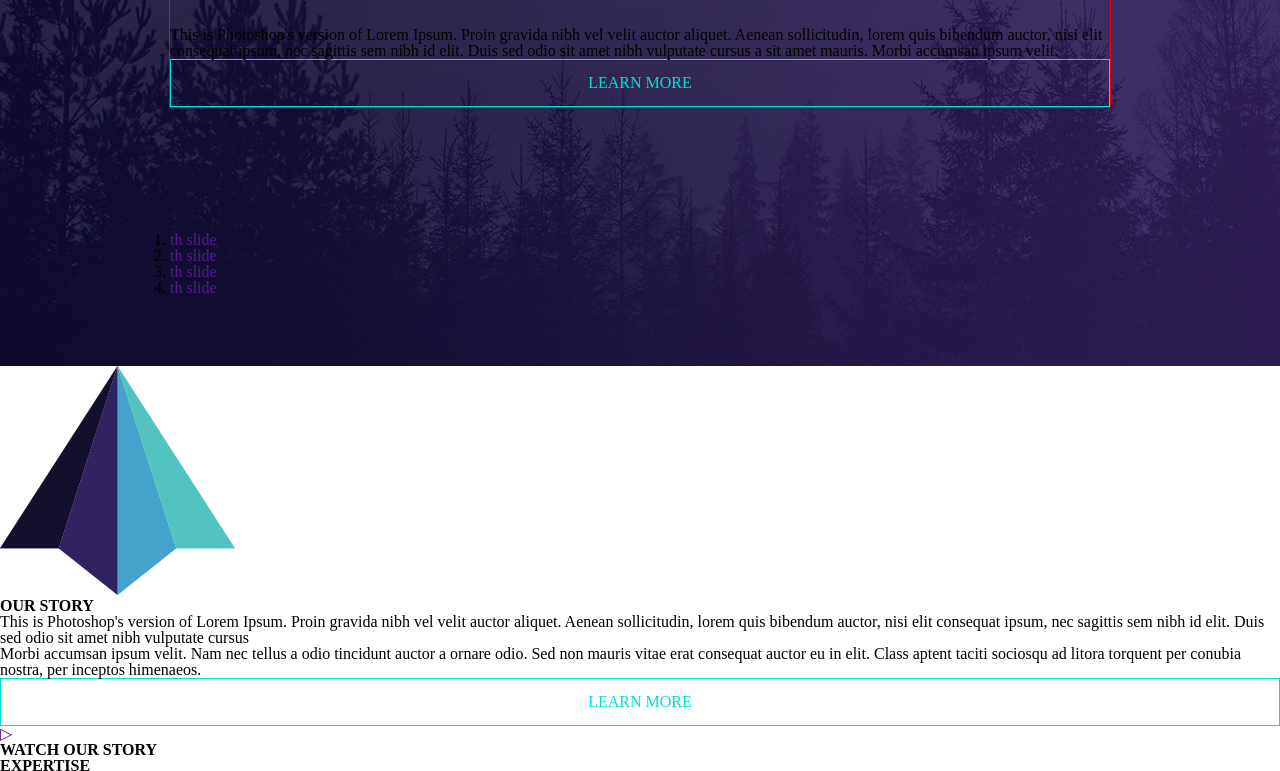
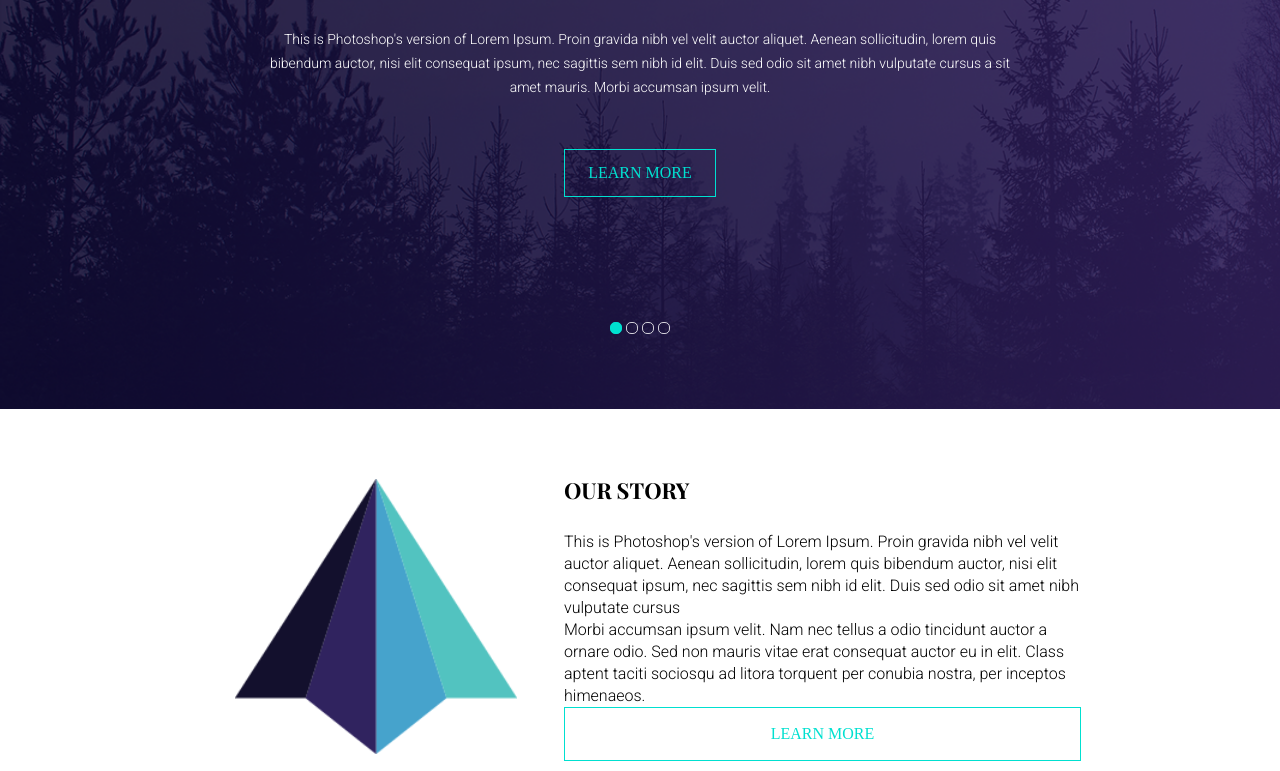
Before and after one commit to jk090909/SBS, a plain HTML site: page fin_publish/publish_1/index.html in a window 1280 px wide. Shown: the part 285-1056 px from the top of the page. Drawn offline with nearby package versions, Linux system fonts and the light colour scheme; a web font is replaced by a local one.

Commit message:
Add files via upload

```diff
--- a/fin_publish/publish_1/css/global.css
+++ b/fin_publish/publish_1/css/global.css
@@ -1,8 +1,12 @@
-header > div nav ul li a{
+header > div nav ul li a,
+header > div > ul li p,
+footer > div *,
+#about figcaption p{
     font-family: 'Roboto';
 }
-header > div > ul li h2{
-    font-family: 'PlayfairDisplay';
+header > div > ul li h2,
+#about figcaption h2{
+    font-family: 'Playfair Display';
 }
 a{
     text-decoration: none;
@@ -13,6 +17,10 @@ a{
 /* ?All using */
 
 @media screen and (min-width: 1280px){
+    #about,
+    footer > div{
+        max-width: 940px; margin: 0 auto; padding: 70px 0;
+    }
     .btn_more{
         border: 1px solid #00e0d0; color: #00e0d0; text-align: center;
         display: block; font-size: 16px; padding: 15px 1.59%;
@@ -55,7 +63,6 @@ a{
 
     header > div > ul{
         margin-bottom: 125px;
-        outline: 1px solid red;
     }
     header > div > ul li{
         padding-top: 160px; display: block;
@@ -65,5 +72,121 @@ a{
         padding-bottom: 22px; background: url('../images/bd_01.png') no-repeat center bottom;
         margin-bottom: 30px;
     }
+    header > div > ul li p{
+        color: white; font-size: 14px; font-weight: 300; line-height: 24px;
+        max-width: 775px; margin: 0 auto 50px; text-align: center;
+    }
+    header > div > ul li a.btn_more{
+        max-width: 120px; margin: 0 auto;
+    }
+    header > div > ol{
+        text-align: center;
+    }
+    header > div > ol li{
+        display: inline-block;
+    }
+    header > div > ol li a{
+        display: block; text-indent: -9999px; width: 10px; height: 10px;
+        border-radius: 5px; border: 1px solid rgba(255,255,255,0.8);
+    }
+    header > div > ol li a.active,
+    header > div > ol li a:hover{
+        background-color: #00e0d0; border-color: #00e0d0;
+    }
+    /* ? header Fin */
+
+    footer{
+        background: url('../images/bg_05.png') left top / cover no-repeat;
+    }
+    footer > div div:not(:last-of-type){
+        width: 32%; float: left; margin: 0 0 70px 2%; font-weight: 300;
+    }
+    footer > div div:first-of-type{
+        margin-left: 0;
+    }
+    footer > div div h2{
+        margin-bottom: 20px;
+    }
+    footer > div div:first-of-type h2{
+        line-height: 0;
+    }
+    footer > div div:not(:first-of-type) h2{
+        line-height: 50px; color: white; font-size: 15px; font-weight: 900;
+    }
+    footer > div div:not(:nth-of-type(3)){
+        font-size: 14px; line-height: 26px; color: white;
+    }
+    footer > div div:nth-of-type(2) address{
+        font-style: normal;
+    }
+    footer > div div:nth-of-type(2) address span{
+        display: block; padding-left: 30px;
+        background-repeat: no-repeat; background-position: left 5px;
+    }
+    footer > div div:nth-of-type(2) address a{
+        display: block; color: white;
+    }
+    footer > div div:nth-of-type(2) address span:first-of-type{
+        background-image: url('../images/bul_map.png'); margin-bottom: 25px;
+    }
+    footer > div div:nth-of-type(2) address span:last-of-type{
+        background-image: url('../images/bul_phone.png');
+    }
+    footer > div div:nth-of-type(3) input{
+        float: left; margin-bottom: 25px;
+    }
+    footer > div div:nth-of-type(3) ul{
+        clear: left;
+    }
+    footer > div div:nth-of-type(3) input[type='email']{
+        border: 1px solid rgba(255,255,255,0.5); color: rgba(255,255,255,0.75);
+        background-color: transparent; width: 70%; display: block; font-size: 14px;
+        box-sizing: border-box; line-height: 43px; padding: 0 15px;
+    }
+    /* ?background-color : transparent 투명화 text-indent: -9999px; 비둘기 코드 / 글자 없앰*/
+    footer > div div:nth-of-type(3) input[type='submit']{
+        width: 25%; margin-left: 5%; text-indent: -9999px; border: none; line-height: 43px;
+        background: url('../images/btn_send.png')no-repeat center rgba(255,255,255,0.5);
+    }
+    footer > div div:nth-of-type(3) ul li{
+        display: inline-block; width: 35px; line-height: 35px;
+    }
+    footer > div div:nth-of-type(3) ul li:not(:first-child){
+        margin-left: 5px;
+    }
+    footer > div div:nth-of-type(3) ul li a{
+        display: block; text-indent: -9999px; background-repeat: no-repeat;
+        background-size: contain;
+    }
+    footer > div div:nth-of-type(3) ul li:nth-child(1) a{
+        background-image: url('../images/ico_sns_01.png');
+    }
+    footer > div div:nth-of-type(3) ul li:nth-child(2) a{
+        background-image: url('../images/ico_sns_02.png');
+    }
+    footer > div div:nth-of-type(3) ul li:nth-child(3) a{
+        background-image: url('../images/ico_sns_03.png');
+    }
+    footer > div div:nth-of-type(3) ul li:nth-child(4) a{
+        background-image: url('../images/ico_sns_04.png');
+    }
+    footer > div div:nth-of-type(3) ul li:nth-child(5) a{
+        background-image: url('../images/ico_sns_05.png');
+    }
+    footer > div div:nth-of-type(3) ul li:nth-child(6) a{
+        background-image: url('../images/ico_sns_06.png');
+    }
+    footer > div div:last-of-type{
+        clear: left;
+    }
+    footer > div div:last-of-type a{
+        display: inline-block; color: white;
+    }
+    footer > div div:last-of-type a:not(:first-of-type){
+        margin-left: 35px;
+    }
+    footer > div div:last-of-type p{
+        float: right;
+    }
 }
 /* ?desktop */
--- a/fin_publish/publish_1/css/page.css
+++ b/fin_publish/publish_1/css/page.css
@@ -1 +1,49 @@
-!!@#
+
+@media screen and (min-width: 1280px){
+    #about::after{
+        content: ''; display: block; clear: both; visibility: hidden;
+    }
+    #about img {
+        margin-left: 65px; float: left; width: 30%;
+    }
+    #about figcaption{
+        width: 55%; margin: 0 0 0 5%; display: inline-block; line-height: 22px;
+    }
+    #about h2{
+        font-size: 22px; margin-bottom: 30px;
+    }
+    #about figcaption > p:first-child{
+        margin-bottom: 30px;
+        outline: 1px solid red;
+    }
+}
+/* ?desktop */
+/* @media screen and (min-width: 1280px){
+    #about{
+        padding-left: 3.5%;
+    }
+    #about:after{
+        content: ''; display: block; visibility: hidden; clear: both;
+    }
+    #about img{
+        float: left; max-width: 235px; width: 25%;
+    }
+    #about figcaption{
+        width: 60%; float: left; margin-left: 11.5%;
+    }
+    #about figcaption > *:not(a){
+        margin-bottom: 30px;
+    }
+    #about figcaption h2{
+        font-size: 22px; font-weight: 700; color: #413d4b;
+    }
+    #about figcaption p{
+        font-size: 14px; font-weight: 300; color: (65,61,75,0.75);
+        line-height: 22px;
+    }
+    #about figcaption a.btn_more{
+        max-width: 120px;
+    } */
+    /* * CI figure Fin */
+}
+/* ?desktop */
```
